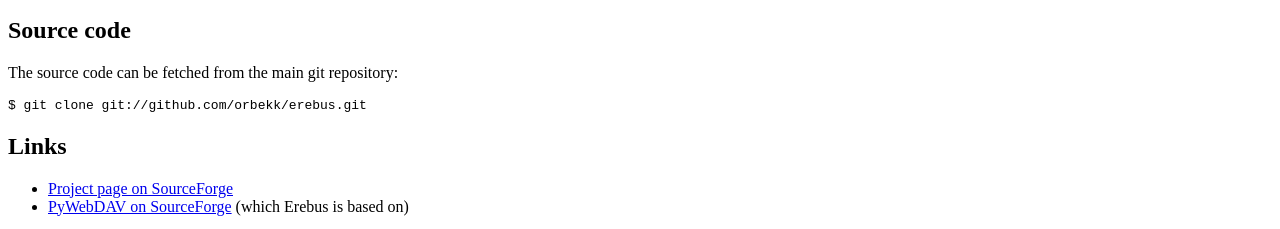
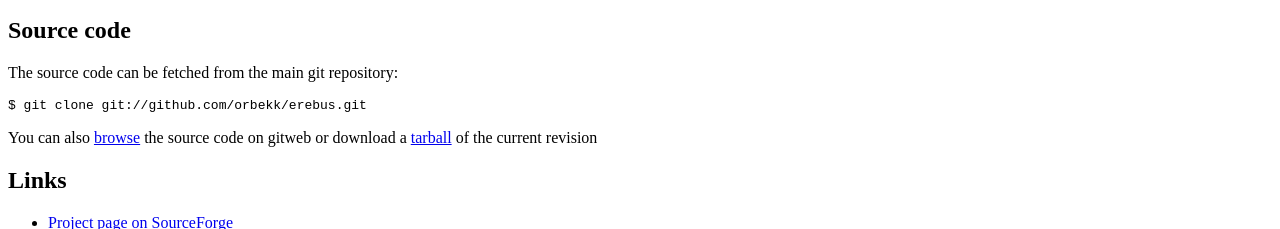
Before and after one commit to orbekk/erebus, a plain HTML site: page web/index.html in a window 1280 px wide. Shown: the part 119-348 px from the top of the page. Drawn offline with Linux system fonts and the light colour scheme.

Commit message:
website updates

```diff
--- a/web/index.html
+++ b/web/index.html
@@ -21,6 +21,11 @@
   <p>The source code can be fetched from the main git repository:</p>
   <pre>$ git clone git://github.com/orbekk/erebus.git</pre>
 
+  <p>You can also <a
+  href="http://github.com/orbekk/erebus/tree/master">browse</a> the
+  source code on gitweb or download a <a
+  href="http://github.com/orbekk/erebus/tarball/master">tarball</a> of
+  the current revision</p>
 
   <h2>Links</h2>
   <ul>
```
